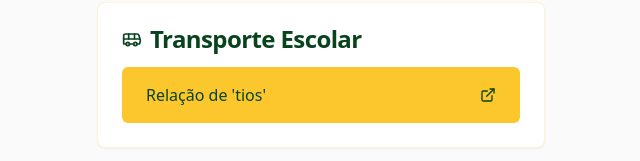
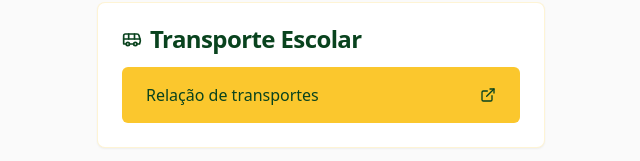
Before and after one commit to alezlopez/zampieri-links, a React (Vite) app: page / in a window 1280 px wide. Shown: the part 791-952 px from the top of the page, without its empty margins (319-959 px from the left). Built offline with nearby package versions, Linux system fonts and the light colour scheme.

Commit message:
Change text for transport

```diff
--- a/src/pages/Index.tsx
+++ b/src/pages/Index.tsx
@@ -127,7 +127,7 @@ const Index = () => {
               href="https://drive.google.com/file/d/1kED2Y4LBAyVkI6Zf8MJ9fTnGMNVoFEGg/view?usp=sharing"
               variant="secondary"
             >
-              Relação de 'tios'
+              Relação de transportes
             </LinkButton>
           </CardContent>
         </Card>
```
